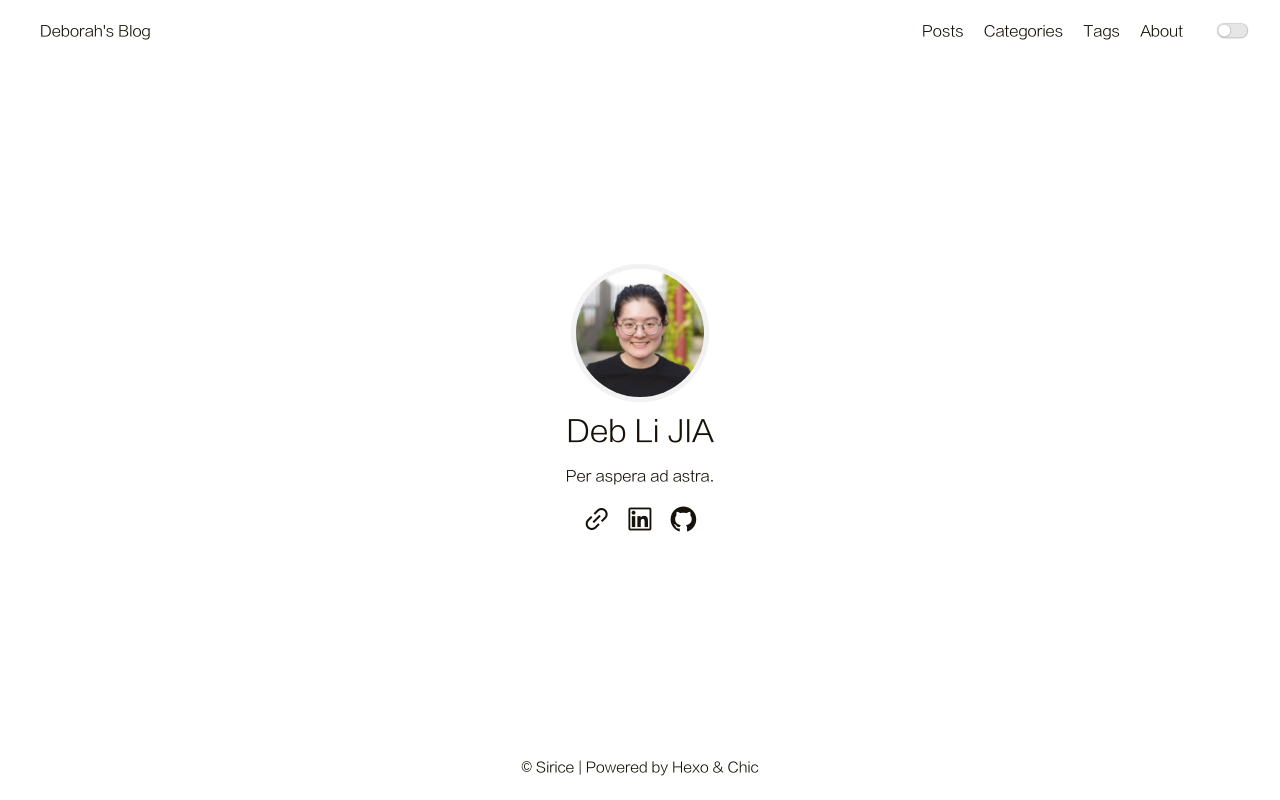
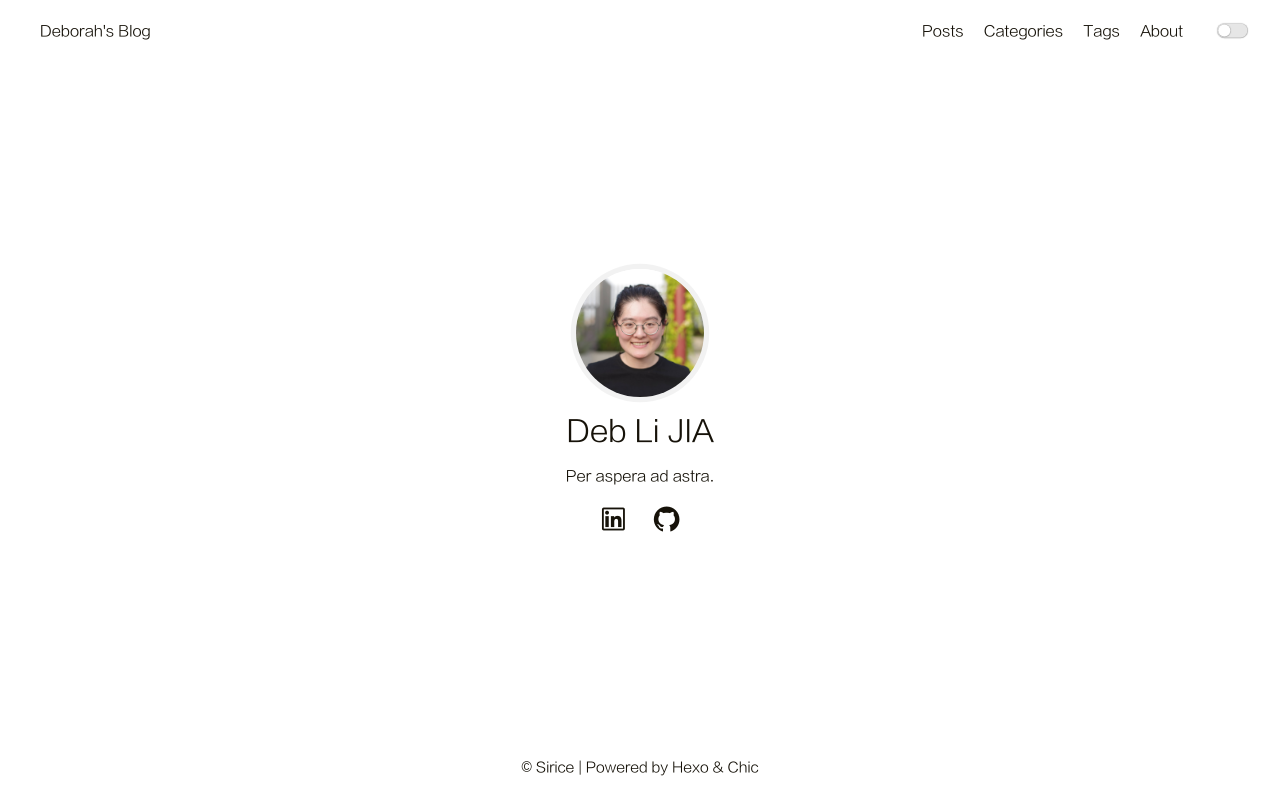
Before and after one commit to Deborah-Jia/adventure-park, a plain HTML site: page index.html in a window 1280 px wide. Drawn offline with Linux system fonts and the light colour scheme.

Commit message:
Site updated: 2024-04-12 16:17:22

```diff
--- a/index.html
+++ b/index.html
@@ -136,17 +136,17 @@
         <div class="links">
 
 
-                    <a class="link-item" title="Link" href="deborah.li.jia@gmail.com">
-
-
-                            <i class="iconfont icon-link"></i>
-
-                    </a>
-
                     <a class="link-item" title="LinkedIn" target="_blank" rel="noopener" href="https://www.linkedin.com/in/deborah-jia-analytics/">
 
 
                             <i class="iconfont icon-linkedin"></i>
+
+                    </a>
+
+                    <a class="link-item" title="Icon" href="deborah.li.jia@gmail.com">
+
+
+                            <i class="iconfont icon-icon"></i>
 
                     </a>
 
```
